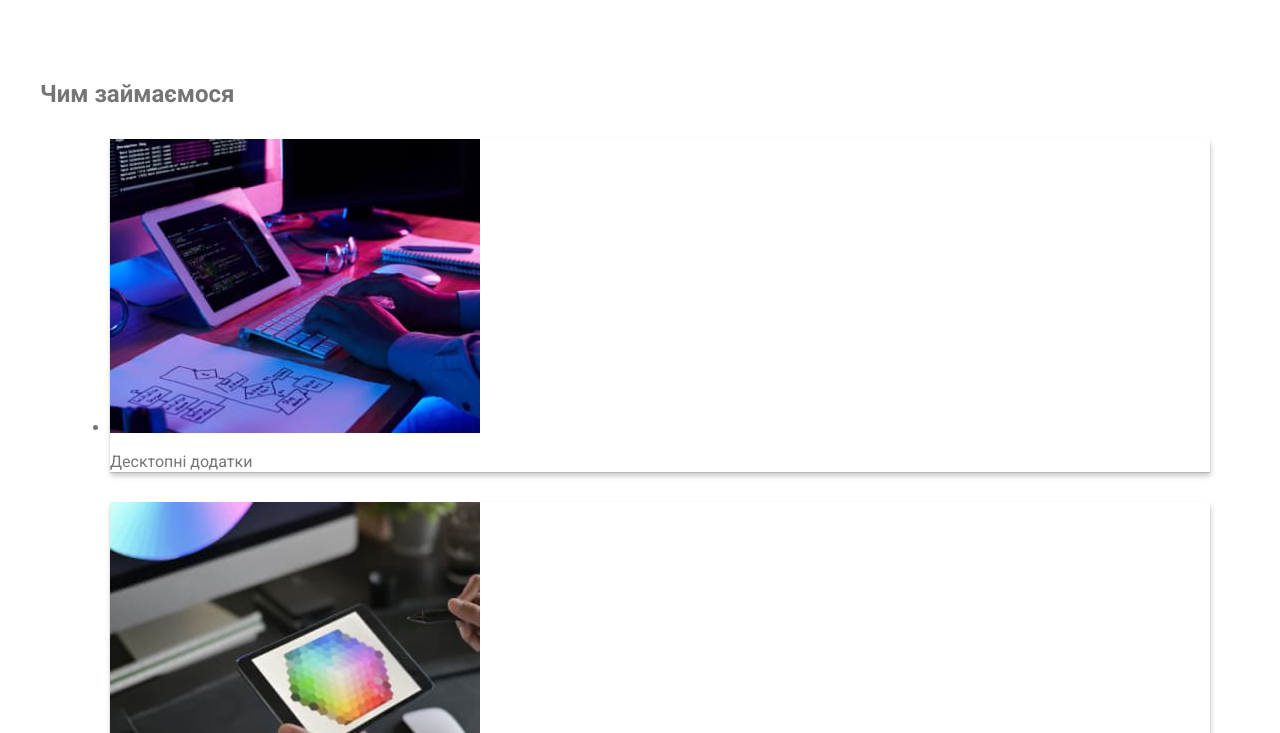
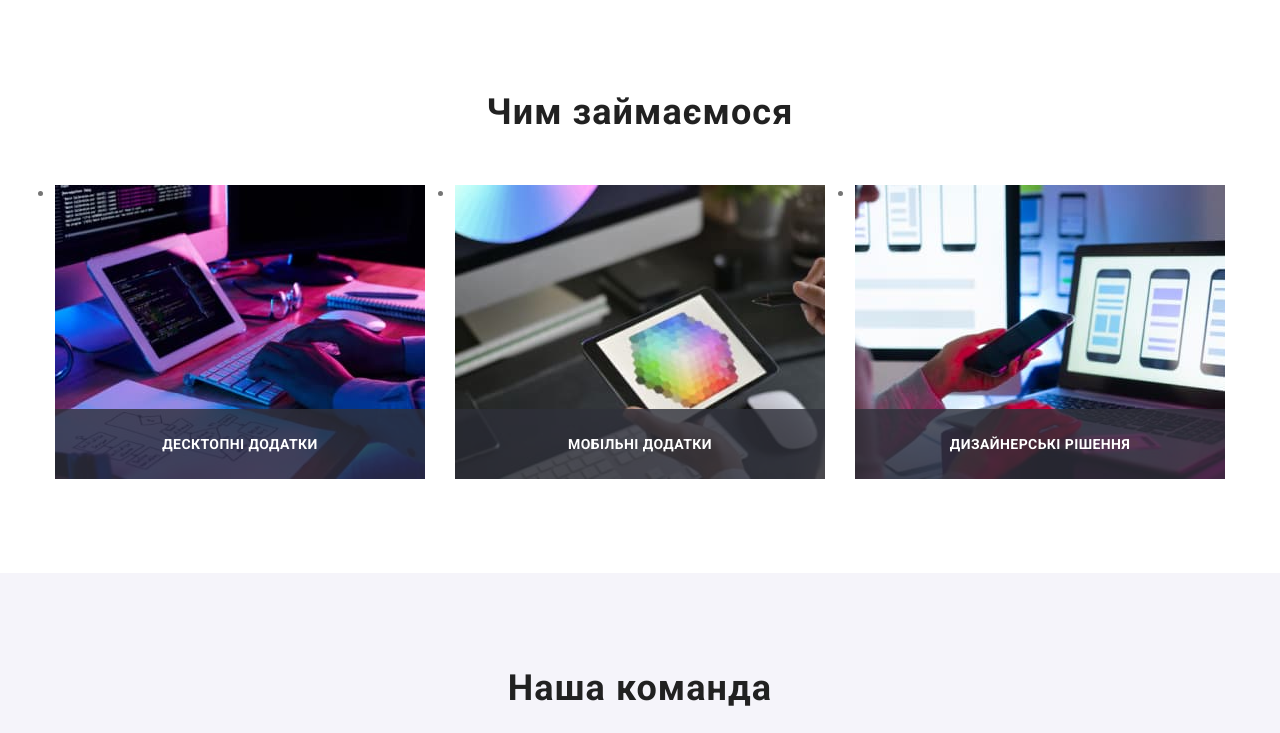
Before and after one commit to SergiiKarashchuk/goit-markup-hw-07, a plain HTML site: page index.html in a window 1280 px wide. Shown: the part 1047-1780 px from the top of the page. Drawn offline with nearby package versions, Linux system fonts and the light colour scheme.

Commit message:
виправив блок projects

```diff
--- a/index.html
+++ b/index.html
@@ -156,36 +156,36 @@
       </section>
 
       <!-- Послуги -->
-      <section class="services">
-        <div class="container container__services">
-          <h2 class="services__title">Чим займаємося</h2>
-          <ul class="services__list">
-            <li class="services__item item1">
-              <img class="services__img"
+      <section class="projects">
+        <div class="container container__projects">
+          <h2 class="project__title">Чим займаємося</h2>
+          <ul class="project__list">
+            <li class="project__item item1">
+              <img class="project__img"
                 src="./images/img-left.jpg"
                 alt="Людина працює на десктоп комп'ютері"
                 width="370"
               />
-              <p class="services__text">Десктопні додатки</p>
+              <p class="project__text">Десктопні додатки</p>
 
             </li>
-            <li class="services__item item2">
-              <img class="services__img"
+            <li class="project__item item2">
+              <img class="project__img"
                 src="./images/img-right.jpg"
                 alt="Людина працює на планшеті"
                 width="370"
               />
-              <p class="services__text">Мобільні додатки</p>
+              <p class="project__text">Мобільні додатки</p>
 
               <!-- <p>Мобільні додатки</p> -->
             </li>
-            <li class="services__item item3">
-              <img class="services__img"
+            <li class="project__item item3">
+              <img class="project__img"
                 src="./images/img-center.jpg"
                 alt="Людина працює на телефоні"
                 width="370"
               />
-              <p class="services__text">Дизайнерські рішення</p>
+              <p class="project__text">Дизайнерські рішення</p>
 
               <!-- <p>Дизайнерські рішення</p> -->
             </li>
--- a/sass/layouts/workshop/_projects.scss
+++ b/sass/layouts/workshop/_projects.scss
@@ -1,92 +1,60 @@
-/* Проєкти */
+/* Послуги */
 
 .projects {
-  list-style: none;
+  padding-bottom: 94px;
+}
+
+.project__title {
+  color: var(--title-text-color);
+  font-weight: 700;
+  font-size: 36px;
+  line-height: 1.2;
+  text-align: center;
+  letter-spacing: 0.03em;
+
+  margin-bottom: 50px;
+  margin-left: auto;
+  margin-right: auto;
+  margin-top: 0px;
+}
+
+.project__list {
+  display: flex;
   margin: 0px;
   padding: 0px;
-  list-style: none;
-  display: flex;
-  flex-wrap: wrap;
-  margin-bottom: 94px;
-
-  margin-left: calc(-1 * var(--project-gap));
-  margin-top: calc(-1 * var(--project-gap));
 }
 
-.projects__item {
-  flex-basis: calc(100% / 3 - var(--project-gap));
-
-  margin-left: var(--project-gap);
-  margin-top: var(--project-gap);
-
-  border: 1px solid #eeeeee;
+.project__item:not(:last-child) {
+  margin-right: 30px;
 }
 
-.projects__card-content {
-  color: var(--title-text-color);
-  font-weight: 700;
-  font-size: 18px;
-  line-height: 2;
-  letter-spacing: 0.06em;
-  margin: 0px;
-  margin-bottom: 4px;
-  padding: 20px 24px;
+.project__img {
+  display: block;
 }
 
-.projects__card-text {
-  color: var(--primery-text-color);
-  font-size: 16px;
-  line-height: 1.9;
+.project__text {
+  position: absolute;
+  display: flex;
+  bottom: 0;
+  right: 0;
+  width: 370px;
+  height: 70px;
+  margin: 0;
+  justify-content: center;
+  align-items: center;
+  color: var(--hero-color);
+  background: rgba(47, 48, 58, 0.8);
+
+  font-family: "Roboto";
+  font-style: normal;
+  font-weight: 700;
+  font-size: 14px;
+  line-height: 16px;
+  text-align: center;
   letter-spacing: 0.03em;
-  margin: 0px;
+  text-transform: uppercase;
 }
 
-.projects__card-link {
-  text-decoration: none;
-  display: inline-block;
-  transition-property: background-color;
-  transition-duration: 250ms;
-  transition-timing-function: var(--cubic-bezier);
+.project__item {
+  position: relative;
 }
-
-.projects__card {
-  position: relative;
-  overflow: hidden;
-}
-
-.projects__card-link:hover .projects__overlay,
-.projects__card-link:focus .projects__overlay {
-  transform: translateY(0);
-}
-
-.projects__overlay {
-  position: absolute;
-  transform: translateY(101%);
-  transition-duration: 250ms;
-  transition-timing-function: var(--cubic-bezier);
-  justify-content: center;
-  align-items: center;
-
-  background-color: var(--accent-color);
-  opacity: 0.9;
-
-  width: 100%;
-  height: 100%;
-  top: 0;
-  left: 0;
-  padding: 20px;
-}
-
-.projects__card-desc {
-  font-size: 18px;
-  line-height: 1.55;
-  letter-spacing: 0.03em;
-
-  color: #ffffff;
-}
-
-.projects__card-link:hover,
-.projects__card-link:focus {
-  box-shadow: 0px 1px 1px rgba(0, 0, 0, 0.12), 0px 4px 4px rgba(0, 0, 0, 0.06),
-    1px 4px 6px rgba(0, 0, 0, 0.16);
-}
```
Also changed, not shown: css/main.css, css/main.min.css, 2 other files.
